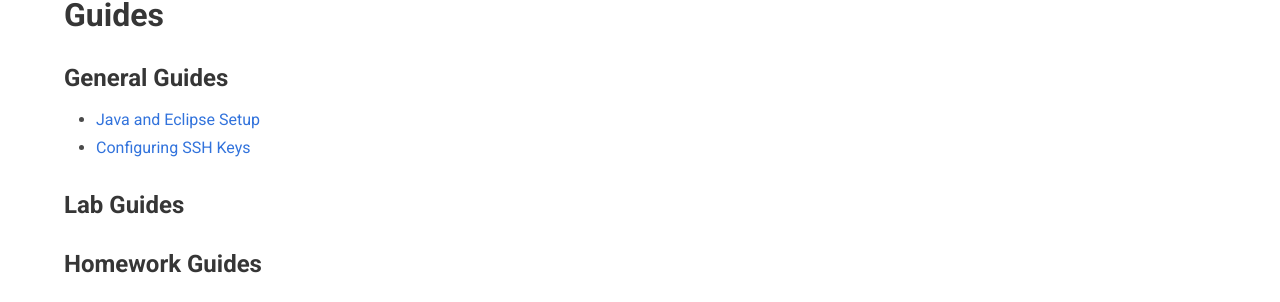
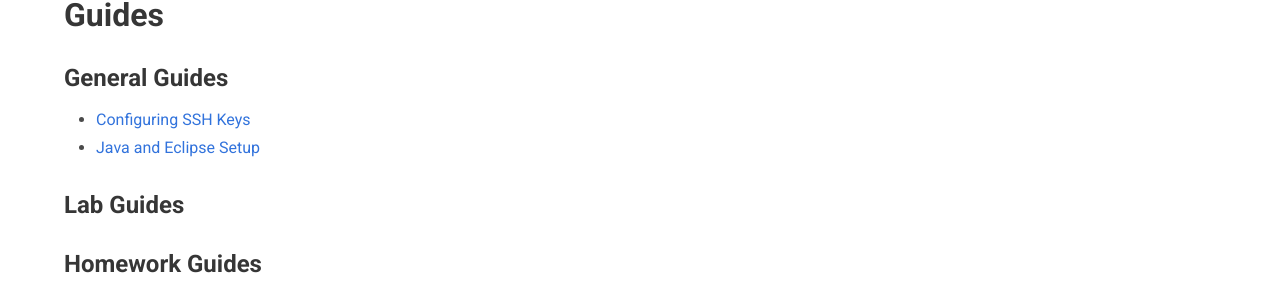
Before and after one commit to usf-cs212-fall2018/usf-cs212-fall2018.github.io, a Jekyll site: the page built from guides/index.html, in a window 1280 px wide. Shown: the part 272-574 px from the top of the page. Built offline with Jekyll 4.4.1, drawn with Linux system fonts in a browser that asks for light colours; nearby versions of some CDN libraries.

Commit message:
Changing sort order.

```diff
--- a/guides/homework.html
+++ b/guides/homework.html
@@ -5,7 +5,7 @@
 ---
 
 <ul>
-{% for post in site.categories['homework'] %}
+{% for post in site.categories['homework'] reversed %}
   <li><a href="{{ post.url | relative_url }}">{{ post.title }}</a></li>
 {% endfor %}
 </ul>
--- a/guides/index.html
+++ b/guides/index.html
@@ -7,7 +7,7 @@
 <h3>General Guides</h3>
 
 <ul>
-{% for post in site.categories['general'] %}
+{% for post in site.categories['general'] reversed %}
   <li><a href="{{ post.url | relative_url }}">{{ post.title }}</a></li>
 {% endfor %}
 </ul>
@@ -15,7 +15,7 @@
 <h3>Lab Guides</h3>
 
 <ul>
-{% for post in site.categories['homework'] %}
+{% for post in site.categories['labs'] reversed %}
   <li><a href="{{ post.url | relative_url }}">{{ post.title }}</a></li>
 {% endfor %}
 </ul>
@@ -23,7 +23,7 @@
 <h3>Homework Guides</h3>
 
 <ul>
-{% for post in site.categories['homework'] %}
+{% for post in site.categories['homework'] reversed %}
   <li><a href="{{ post.url | relative_url }}">{{ post.title }}</a></li>
 {% endfor %}
 </ul>
@@ -31,7 +31,7 @@
 <h3>Project Guides</h3>
 
 <ul>
-{% for post in site.categories['project'] %}
+{% for post in site.categories['project'] reversed %}
   <li><a href="{{ post.url | relative_url }}">{{ post.title }}</a></li>
 {% endfor %}
 </ul>
--- a/guides/projects.html
+++ b/guides/projects.html
@@ -5,7 +5,7 @@
 ---
 
 <ul>
-{% for post in site.categories['project'] %}
+{% for post in site.categories['project'] reversed %}
   <li><a href="{{ post.url | relative_url }}">{{ post.title }}</a></li>
 {% endfor %}
 </ul>
```
